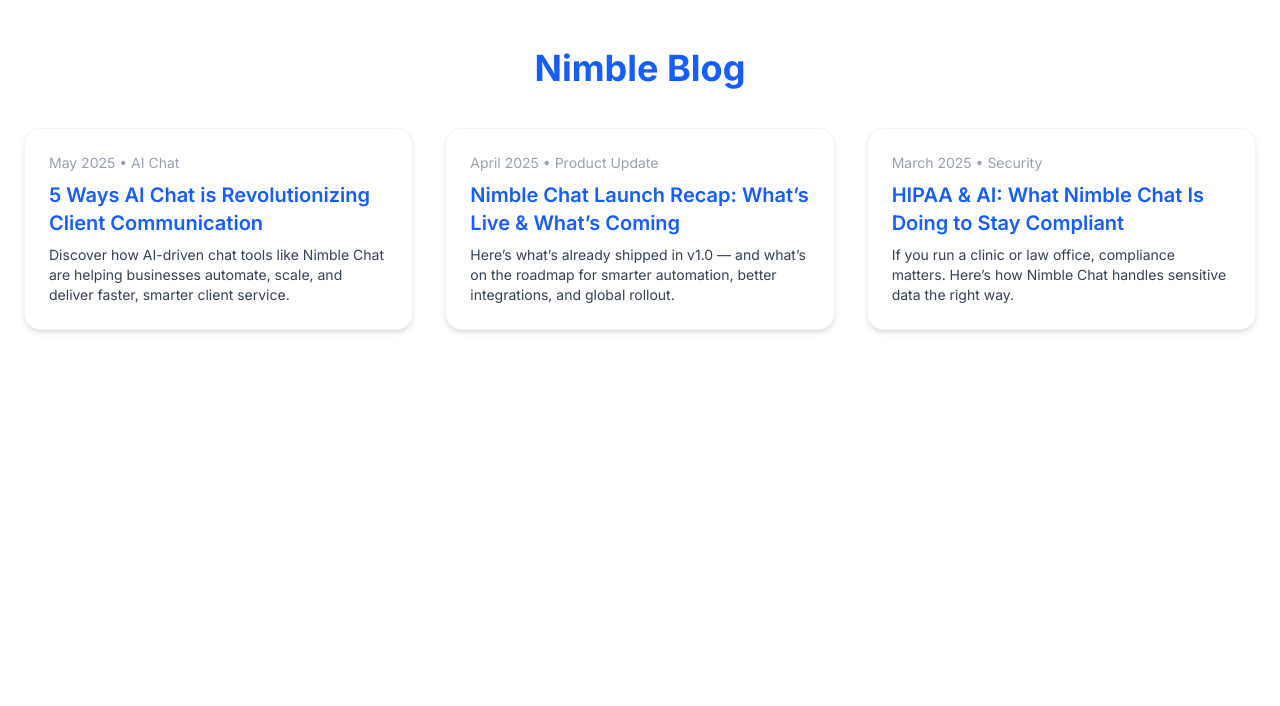
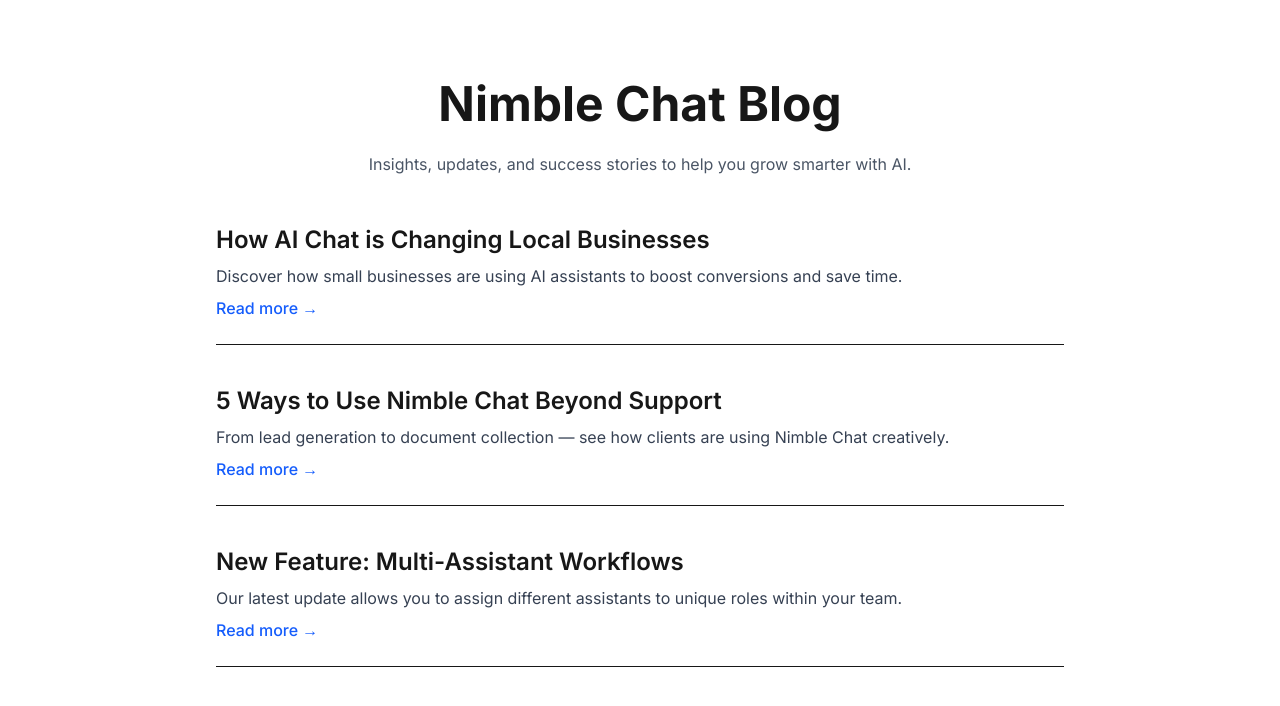
Before and after one commit to wayner22210/nimble-chat-site, a Next.js app: page /blog in a window 1280 px wide. Shown: the top 706 px of the page. Built offline with nearby package versions, Linux system fonts and the light colour scheme.

Commit message:
Update page.tsx

```diff
--- a/src/app/blog/page.tsx
+++ b/src/app/blog/page.tsx
@@ -1,45 +1,44 @@
-// src/app/blog/page.tsx
-
-const posts = [
-  {
-    title: "5 Ways AI Chat is Revolutionizing Client Communication",
-    date: "May 2025",
-    tag: "AI Chat",
-    summary:
-      "Discover how AI-driven chat tools like Nimble Chat are helping businesses automate, scale, and deliver faster, smarter client service.",
-  },
-  {
-    title: "Nimble Chat Launch Recap: What’s Live & What’s Coming",
-    date: "April 2025",
-    tag: "Product Update",
-    summary:
-      "Here’s what’s already shipped in v1.0 — and what’s on the roadmap for smarter automation, better integrations, and global rollout.",
-  },
-  {
-    title: "HIPAA & AI: What Nimble Chat Is Doing to Stay Compliant",
-    date: "March 2025",
-    tag: "Security",
-    summary:
-      "If you run a clinic or law office, compliance matters. Here’s how Nimble Chat handles sensitive data the right way.",
-  },
-]
-
 export default function BlogPage() {
   return (
-    <div className="container mx-auto px-6 py-12">
-      <h1 className="text-4xl font-bold text-blue-600 text-center mb-10">Nimble Blog</h1>
-      <div className="grid md:grid-cols-3 gap-8">
-        {posts.map((post, i) => (
-          <div
-            key={i}
-            className="bg-white border border-gray-100 rounded-2xl shadow-md p-6 hover:shadow-lg transition-shadow"
-          >
-            <p className="text-sm text-gray-400">{post.date} • {post.tag}</p>
-            <h2 className="text-xl font-semibold text-blue-600 mt-2 mb-2">{post.title}</h2>
-            <p className="text-sm text-gray-700">{post.summary}</p>
-          </div>
-        ))}
+    <div className="px-6 py-20 max-w-4xl mx-auto">
+      <h1 className="text-4xl md:text-5xl font-bold text-center mb-6">
+        Nimble Chat Blog
+      </h1>
+      <p className="text-center text-gray-600 mb-12">
+        Insights, updates, and success stories to help you grow smarter with AI.
+      </p>
+
+      <div className="space-y-10">
+        <div className="border-b pb-6">
+          <h2 className="text-2xl font-semibold mb-2">How AI Chat is Changing Local Businesses</h2>
+          <p className="text-gray-700 mb-2">
+            Discover how small businesses are using AI assistants to boost conversions and save time.
+          </p>
+          <a href="#" className="text-blue-600 hover:underline font-medium">
+            Read more →
+          </a>
+        </div>
+
+        <div className="border-b pb-6">
+          <h2 className="text-2xl font-semibold mb-2">5 Ways to Use Nimble Chat Beyond Support</h2>
+          <p className="text-gray-700 mb-2">
+            From lead generation to document collection — see how clients are using Nimble Chat creatively.
+          </p>
+          <a href="#" className="text-blue-600 hover:underline font-medium">
+            Read more →
+          </a>
+        </div>
+
+        <div className="border-b pb-6">
+          <h2 className="text-2xl font-semibold mb-2">New Feature: Multi-Assistant Workflows</h2>
+          <p className="text-gray-700 mb-2">
+            Our latest update allows you to assign different assistants to unique roles within your team.
+          </p>
+          <a href="#" className="text-blue-600 hover:underline font-medium">
+            Read more →
+          </a>
+        </div>
       </div>
     </div>
-  )
+  );
 }
```
